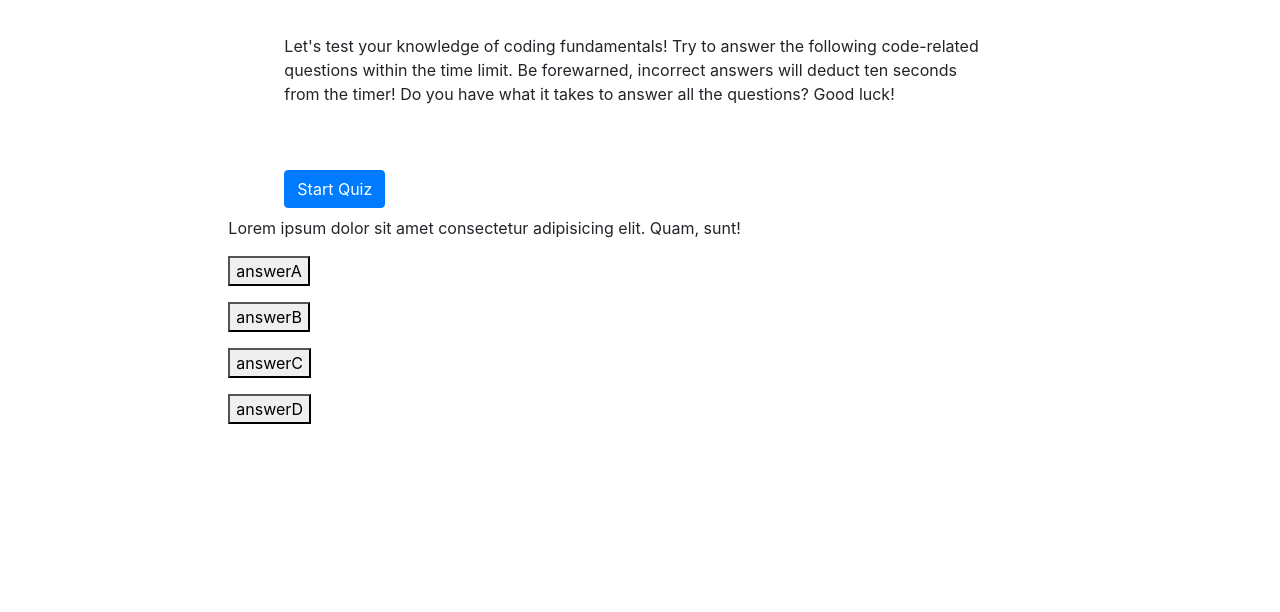
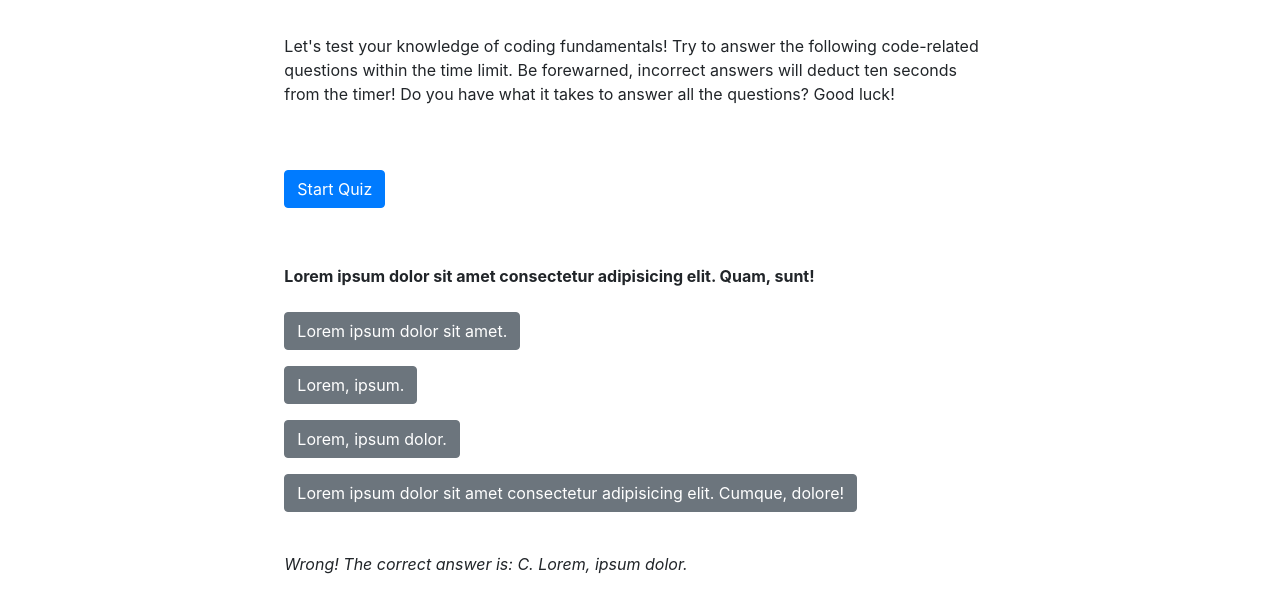
Before and after one commit to warrenp11/code-quiz, a plain HTML site: page index.html in a window 1280 px wide. Shown: the part 174-786 px from the top of the page. Drawn offline with nearby package versions, Linux system fonts and the light colour scheme.

Commit message:
add styling to quiz section

```diff
--- a/index.html
+++ b/index.html
@@ -45,12 +45,15 @@
 
                     <!-- quiz div -->
                     <div id="quiz">
-                        <p id="question" class="">Lorem ipsum dolor sit amet consectetur adipisicing elit. Quam, sunt!</p>
-                        <div id="answer=" class="">
-                            <p><button>answerA</button></p>
-                            <p><button>answerB</button></p>
-                            <p><button>answerC</button></p>
-                            <p><button>answerD</button></p>
+                        <p id="question" class="justify-content-center  font-weight-bold pl-5 pt-5 ml-2">Lorem ipsum dolor sit amet consectetur adipisicing elit. Quam, sunt!</p>
+                        <div id="answers=" class="justify-content-center pl-5 pt-2 pb-3 m-2">
+                            <p><button id="btn-1" type="button" class="btn btn-secondary">Lorem ipsum dolor sit amet.</button></p>
+                            <p><button id="btn-2" type="button" class="btn btn-secondary">Lorem, ipsum.</button></p>
+                            <p><button id="btn-3" type="button" class="btn btn-secondary">Lorem, ipsum dolor.</button></p>
+                            <p><button id="btn-4" type="button" class="btn btn-secondary">Lorem ipsum dolor sit amet consectetur adipisicing elit. Cumque, dolore!</button></p>
+                        </div>
+                        <div id="wrong-or-right" class="justify-content-center font-italic ml-2 pl-5">
+                            <p>Wrong! The correct answer is: C. Lorem, ipsum dolor.</p>
                         </div>
                     </div>
                     <!-- quiz div end -->
```
